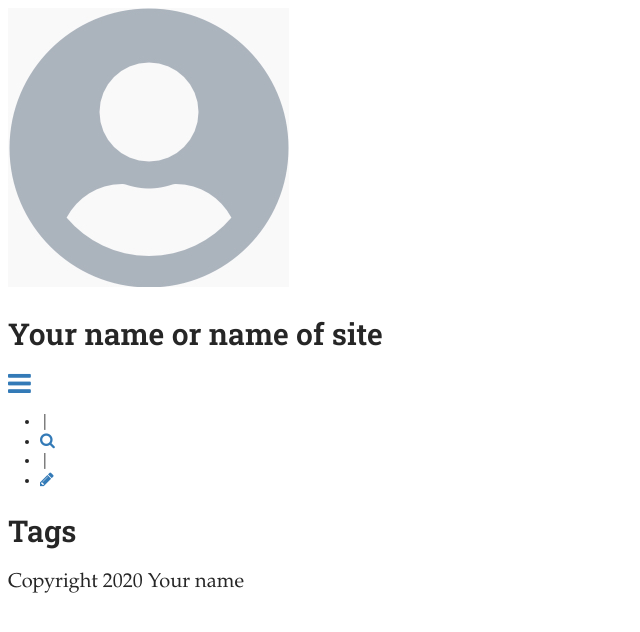
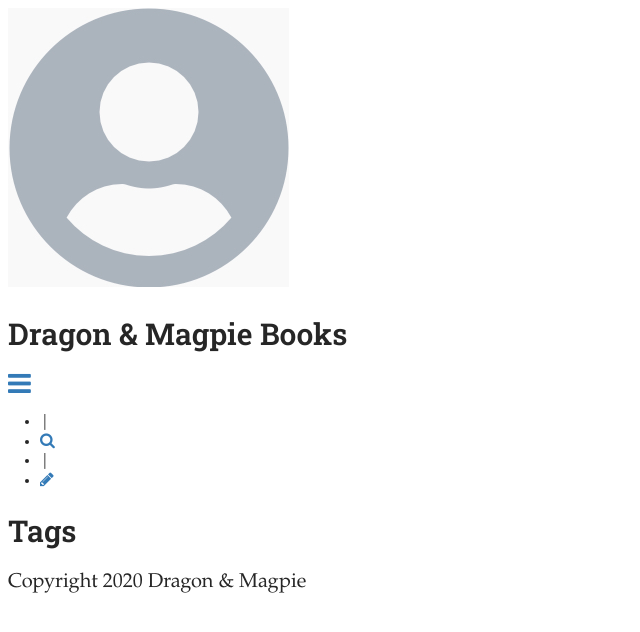
Before and after one commit to eyescroll/BrookesBlog, a Jekyll site: the page built from pages/tags.md, in a window 1280 px wide. Shown: the top 632 px of the page, without its empty margins (0-640 px from the left). Built offline with Jekyll 4.4.1, drawn with Linux system fonts in a browser that asks for light colours; some web fonts are replaced.

Commit message:
Update Settings “general”

```diff
--- a/_data/settings.yml
+++ b/_data/settings.yml
@@ -1,11 +1,11 @@
-title: Your name or name of site
-description: A website with a blog
-header_text: My Dream Blog
-footer_text: Copyright 2020 Your name
+title: Dragon & Magpie Books
+description: A blogging website focusing on literature and paratext.
+header_text: Dragon & Magpie Books
+footer_text: Copyright 2020 Dragon & Magpie
 header_feature_image: ../uploads/pages.jpg
-bannerheight: "20vmax"
-gridlayout: false
+bannerheight: 20vmax
 logo: /uploads/logo.jpg
 favicon: /uploads/favicon.ico
+gridlayout: false
+fixednavbar: false
 upzoom: true
-fixednavbar: false
```
